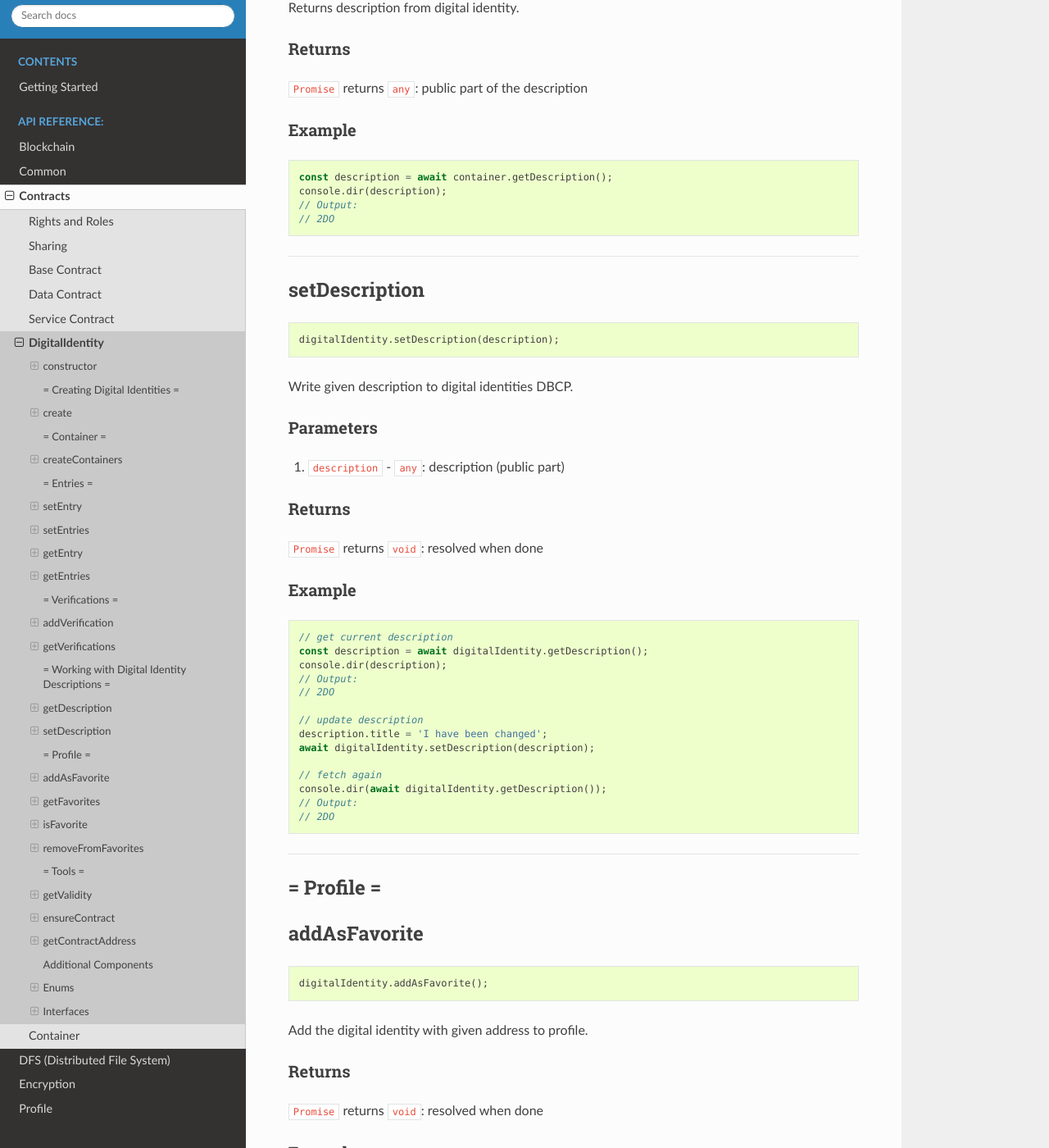
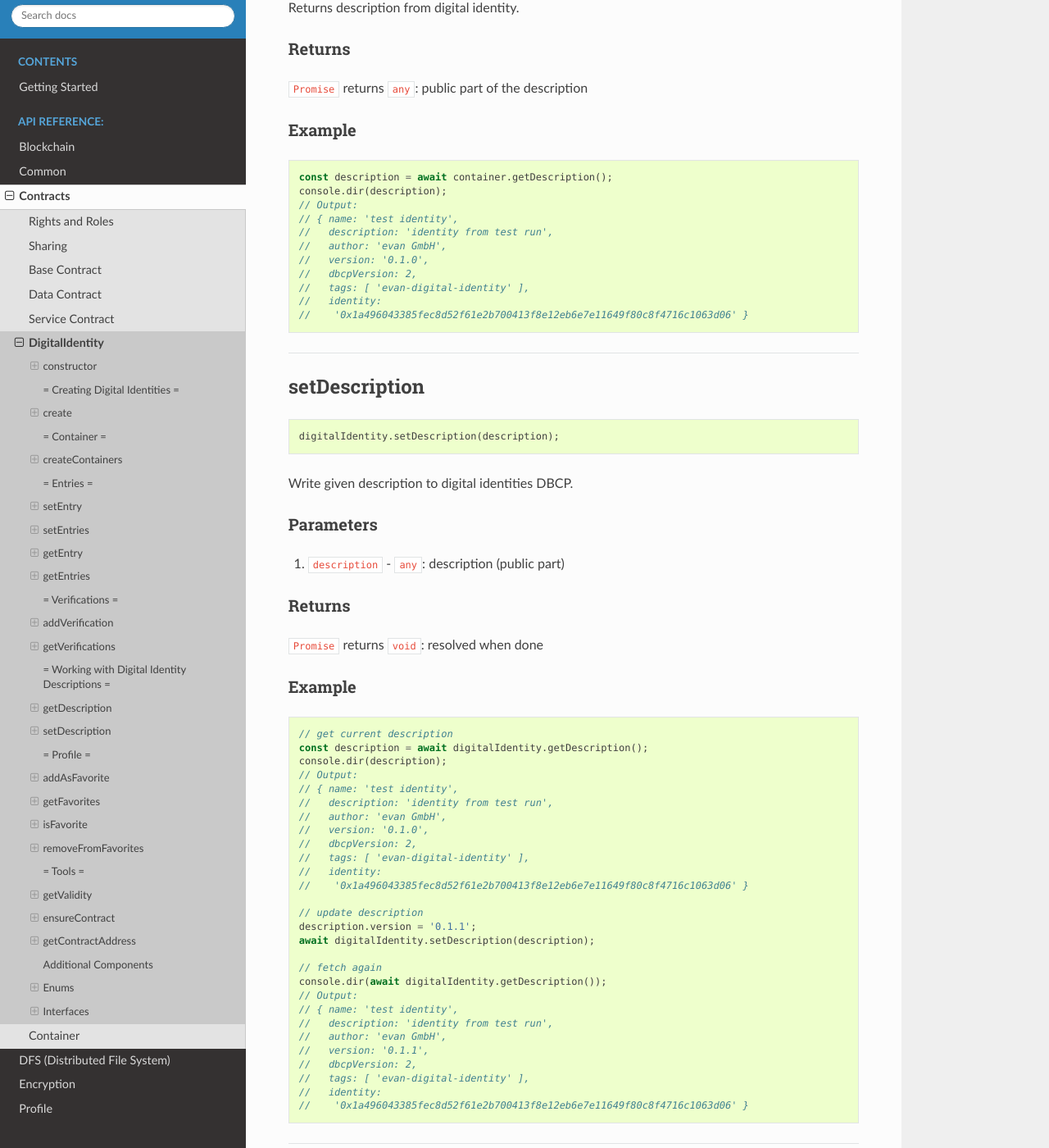
Before and after one commit to evannetwork/api-blockchain-core, a Sphinx documentation site: the page built from docs/contracts/digital-identity.rst, in a window 1280 px wide and 1400 px high, scrolled down 7980 px. Shown: the whole window at 82% size. Built offline with Sphinx 7.4.7 and the Read the Docs theme 2.0.0, drawn with Linux system fonts in a browser that asks for light colours; pages that are not in the unit, such as notebooks, are missing from menus.

Commit message:
add examples to docu

```diff
--- a/docs/contracts/digital-identity.rst
+++ b/docs/contracts/digital-identity.rst
@@ -469,7 +469,14 @@ Example
   const description = await container.getDescription();
   console.dir(description);
   // Output:
-  // 2DO
+  // { name: 'test identity',
+  //   description: 'identity from test run',
+  //   author: 'evan GmbH',
+  //   version: '0.1.0',
+  //   dbcpVersion: 2,
+  //   tags: [ 'evan-digital-identity' ],
+  //   identity:
+  //    '0x1a496043385fec8d52f61e2b700413f8e12eb6e7e11649f80c8f4716c1063d06' }
 
 
 
@@ -508,16 +515,30 @@ Example
   const description = await digitalIdentity.getDescription();
   console.dir(description);
   // Output:
-  // 2DO
+  // { name: 'test identity',
+  //   description: 'identity from test run',
+  //   author: 'evan GmbH',
+  //   version: '0.1.0',
+  //   dbcpVersion: 2,
+  //   tags: [ 'evan-digital-identity' ],
+  //   identity:
+  //    '0x1a496043385fec8d52f61e2b700413f8e12eb6e7e11649f80c8f4716c1063d06' }
 
   // update description
-  description.title = 'I have been changed';
+  description.version = '0.1.1';
   await digitalIdentity.setDescription(description);
 
   // fetch again
   console.dir(await digitalIdentity.getDescription());
   // Output:
-  // 2DO
+  // { name: 'test identity',
+  //   description: 'identity from test run',
+  //   author: 'evan GmbH',
+  //   version: '0.1.1',
+  //   dbcpVersion: 2,
+  //   tags: [ 'evan-digital-identity' ],
+  //   identity:
+  //    '0x1a496043385fec8d52f61e2b700413f8e12eb6e7e11649f80c8f4716c1063d06' }
 
 
 
```
Also changed, not shown: docs/contracts/container.rst (+25 -4 lines).
